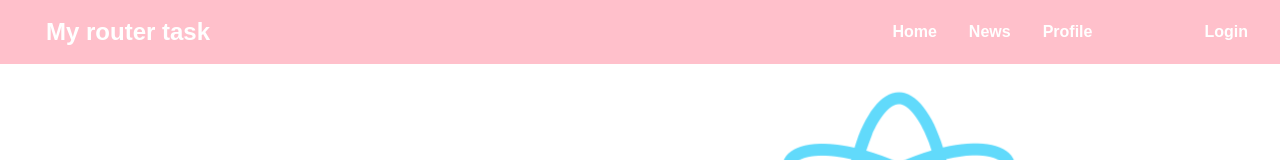
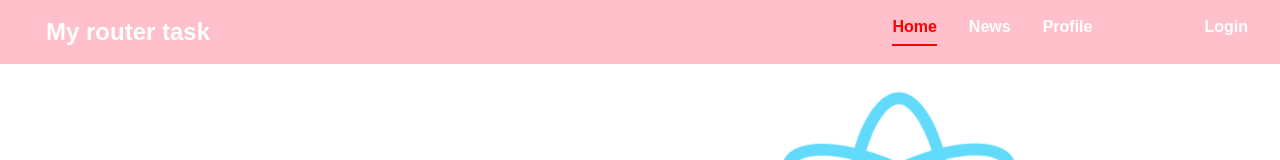
Before and after one commit to Peter01011973/routertask, a React (Create React App) app: page / in a window 1280 px wide. Shown: the top 160 px of the page. Built offline with nearby package versions, Linux system fonts and the light colour scheme.

Commit message:
fixed navmenu

```diff
--- a/src/components/Navmenu/NavMenu.css
+++ b/src/components/Navmenu/NavMenu.css
@@ -1,7 +1,21 @@
+.navmenu__item .link:hover:before, .navmenu__item .active:before {
+  position: absolute;
+  content: "";
+  background: red;
+  width: 100%;
+  height: 2px;
+  bottom: 0;
+  left: 0;
+}
+
 .navmenu__items {
   display: -webkit-box;
   display: -ms-flexbox;
   display: flex;
+  margin: 0;
+  padding: 0;
+  list-style: none;
+  text-decoration: none;
 }
 
 .navmenu__item {
@@ -10,7 +24,22 @@
   font-size: 1rem;
   margin-right: 2rem;
   font-weight: bold;
+}
+
+.navmenu__item .link {
   text-decoration: none;
+  padding-bottom: 10px;
+  display: block;
+  position: relative;
+  color: white;
+}
+
+.navmenu__item .link:hover {
+  color: red;
+}
+
+.navmenu__item .active {
+  color: red;
 }
 
 .navmenu__item:last-child {
--- a/src/components/Navmenu/NavMenu.scss
+++ b/src/components/Navmenu/NavMenu.scss
@@ -1,8 +1,23 @@
 @import '../../global.scss';
+%menuItem {
+    &:before {
+        position: absolute;
+        content: "";
+        background: red;
+        width: 100%;
+        height: 2px;
+        bottom: 0;
+        left: 0;
+    }
+}
 
 .navmenu {
     &__items {
         display: flex;
+        margin: 0;
+        padding: 0;
+        list-style: none;
+        text-decoration: none;
     }
     &__item {
         font-family: $font;
@@ -10,7 +25,21 @@
         font-size: 1rem;
         margin-right: 2rem;
         font-weight: bold;
-        text-decoration: none;
+        .link {
+            text-decoration: none;
+            padding-bottom: 10px;
+            display: block;
+            position: relative;
+            color: white;
+            &:hover {
+                color: red;
+                @extend %menuItem;
+            }
+        }
+        .active {
+            color: red;
+            @extend %menuItem;
+        }
     }
     &__item:last-child {
         margin-left: 5rem;
--- a/src/components/Navmenu/Navmenu.js
+++ b/src/components/Navmenu/Navmenu.js
@@ -5,12 +5,14 @@ import './NavMenu.css';
 const Navmenu = () => {
     return (
         <div className='navmenu'>
-            <div className='navmenu__items'>
-                <NavLink className='navmenu__item' activeClassName='active' exact to='/'>Home</NavLink>
-                <NavLink className='navmenu__item' activeClassName='active' to='/news'>News</NavLink>
-                <NavLink className='navmenu__item' activeClassName='active' to='/profile'>Profile</NavLink>
-                <NavLink className='navmenu__item' activeClassName='active' to='/login'>Login</NavLink>
-            </div>
+            {/* <div className='navmenu__items'> */}
+                <ul className='navmenu__items'>
+                    <li className='navmenu__item'> <NavLink className='link' activeClassName='active' exact to='/'>Home</NavLink></li>
+                    <li className='navmenu__item'><NavLink className='link' activeClassName='active' to='/news'>News</NavLink></li>
+                    <li className='navmenu__item'><NavLink className='link' activeClassName='active' to='/profile'>Profile</NavLink></li>
+                    <li className='navmenu__item'><NavLink className='link' activeClassName='active' to='/login'>Login</NavLink></li>
+                </ul>
+            {/* </div> */}
 
         </div>
     )
```
Also changed, not shown: 1 other file (tests, documents, lock files or other folders).
